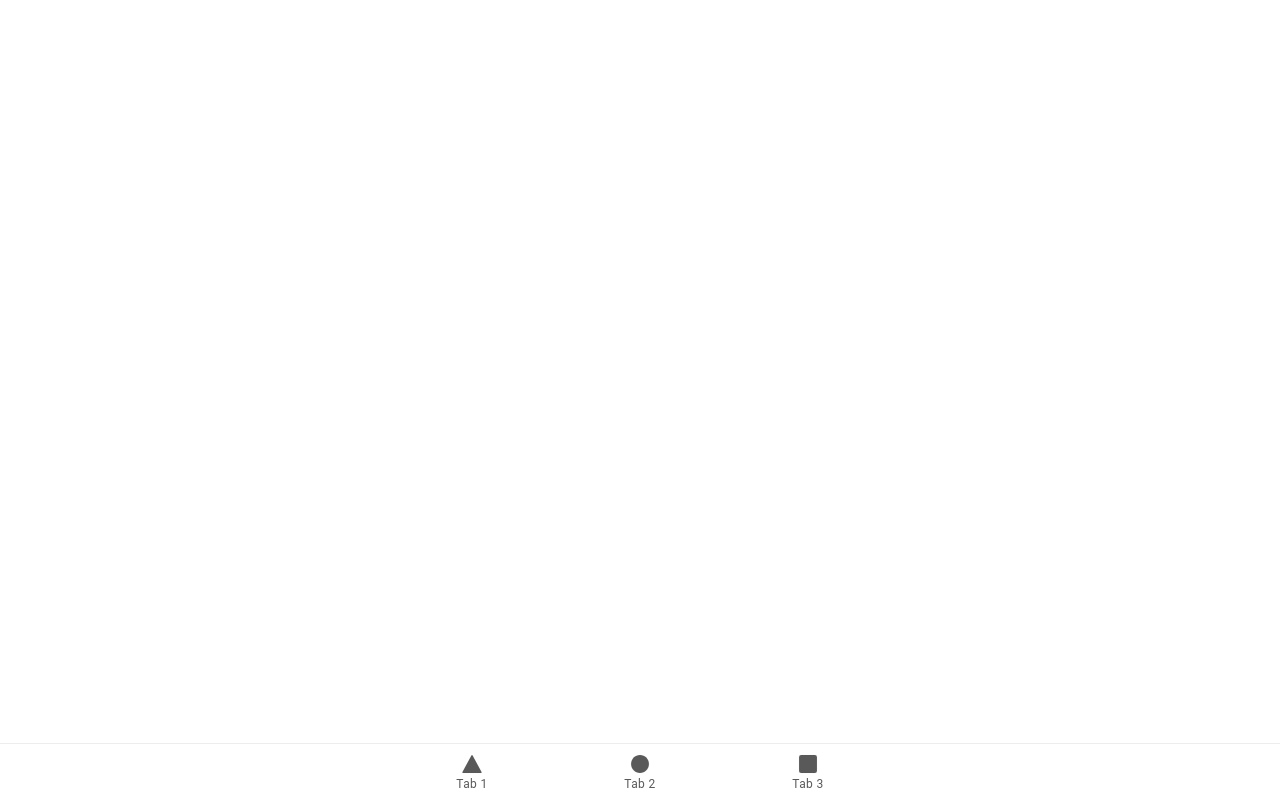
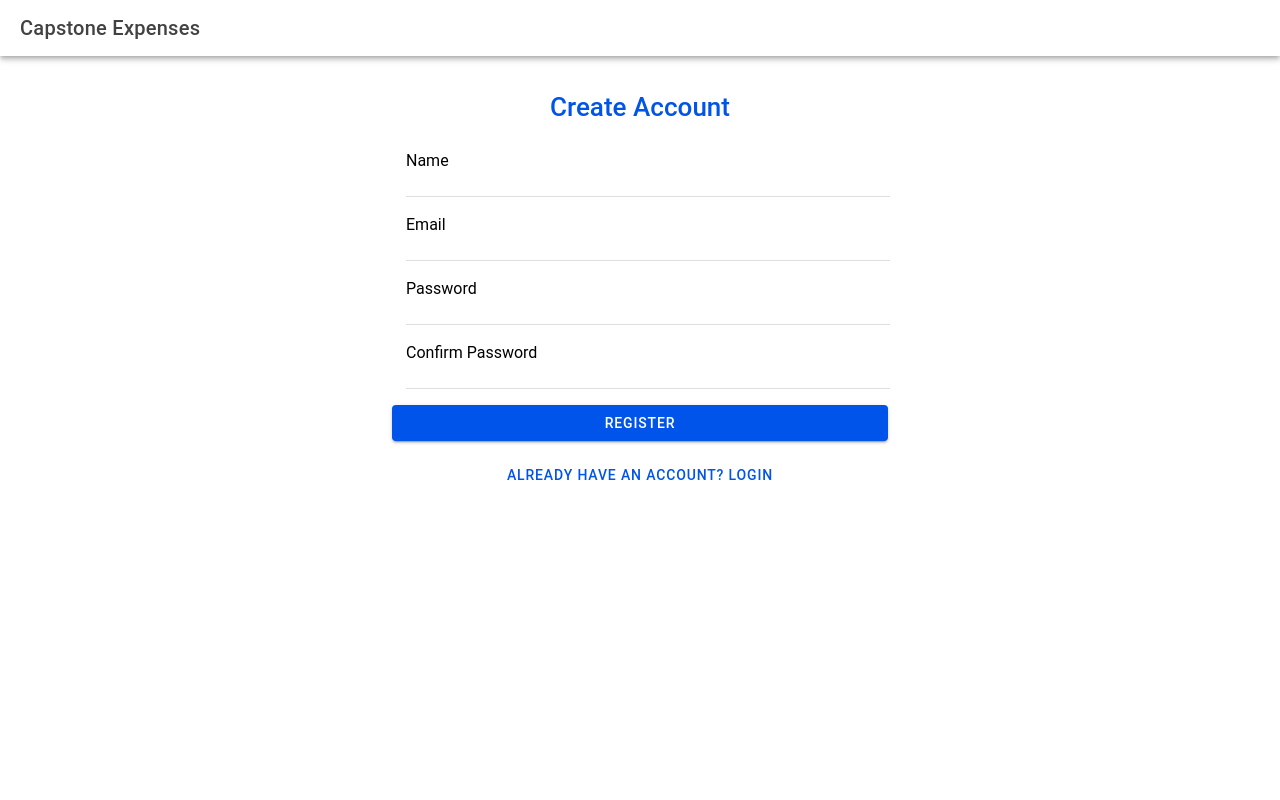
Before and after one commit to JustJhong609/capsexpense, a React (Vite) app: page /register in a window 1280 px wide. Built offline with nearby package versions, Linux system fonts and the light colour scheme.

Commit message:
Added Login Register Feature

```diff
--- a/src/App.tsx
+++ b/src/App.tsx
@@ -1,19 +1,9 @@
+import { IonApp, IonRouterOutlet, setupIonicReact } from '@ionic/react';
+import { IonReactRouter } from '@ionic/react-router';
 import { Redirect, Route } from 'react-router-dom';
-import {
-  IonApp,
-  IonIcon,
-  IonLabel,
-  IonRouterOutlet,
-  IonTabBar,
-  IonTabButton,
-  IonTabs,
-  setupIonicReact
-} from '@ionic/react';
-import { IonReactRouter } from '@ionic/react-router';
-import { ellipse, square, triangle } from 'ionicons/icons';
-import Tab1 from './pages/Tab1';
-import Tab2 from './pages/Tab2';
-import Tab3 from './pages/Tab3';
+import Login from './pages/Login';
+import Register from './pages/Register';
+import Home from './pages/Home';
 
 /* Core CSS required for Ionic components to work properly */
 import '@ionic/react/css/core.css';
@@ -31,57 +21,30 @@ import '@ionic/react/css/text-transformation.css';
 import '@ionic/react/css/flex-utils.css';
 import '@ionic/react/css/display.css';
 
-/**
- * Ionic Dark Mode
- * -----------------------------------------------------
- * For more info, please see:
- * https://ionicframework.com/docs/theming/dark-mode
- */
-
-/* import '@ionic/react/css/palettes/dark.always.css'; */
-/* import '@ionic/react/css/palettes/dark.class.css'; */
-import '@ionic/react/css/palettes/dark.system.css';
-
 /* Theme variables */
 import './theme/variables.css';
 
 setupIonicReact();
 
-const App: React.FC = () => (
-  <IonApp>
-    <IonReactRouter>
-      <IonTabs>
+const App: React.FC = () => {
+  // For now, we'll just check if there's a token in localStorage
+  // In a real app, you'd have proper authentication state management
+  const isAuthenticated = localStorage.getItem('authToken');
+
+  return (
+    <IonApp>
+      <IonReactRouter>
         <IonRouterOutlet>
-          <Route exact path="/tab1">
-            <Tab1 />
-          </Route>
-          <Route exact path="/tab2">
-            <Tab2 />
-          </Route>
-          <Route path="/tab3">
-            <Tab3 />
-          </Route>
+          <Route exact path="/login" component={Login} />
+          <Route exact path="/register" component={Register} />
+          <Route exact path="/home" component={Home} />
           <Route exact path="/">
-            <Redirect to="/tab1" />
+            <Redirect to={isAuthenticated ? "/home" : "/login"} />
           </Route>
         </IonRouterOutlet>
-        <IonTabBar slot="bottom">
-          <IonTabButton tab="tab1" href="/tab1">
-            <IonIcon aria-hidden="true" icon={triangle} />
-            <IonLabel>Tab 1</IonLabel>
-          </IonTabButton>
-          <IonTabButton tab="tab2" href="/tab2">
-            <IonIcon aria-hidden="true" icon={ellipse} />
-            <IonLabel>Tab 2</IonLabel>
-          </IonTabButton>
-          <IonTabButton tab="tab3" href="/tab3">
-            <IonIcon aria-hidden="true" icon={square} />
-            <IonLabel>Tab 3</IonLabel>
-          </IonTabButton>
-        </IonTabBar>
-      </IonTabs>
-    </IonReactRouter>
-  </IonApp>
-);
+      </IonReactRouter>
+    </IonApp>
+  );
+};
 
 export default App;
--- /dev/null
+++ b/src/pages/Home.tsx
@@ -0,0 +1,30 @@
+import { IonContent, IonPage, IonHeader, IonToolbar, IonTitle, IonButton } from '@ionic/react';
+import { useHistory } from 'react-router-dom';
+
+const Home: React.FC = () => {
+  const history = useHistory();
+
+  const handleLogout = () => {
+    // Add your logout logic here
+    history.push('/login');
+  };
+
+  return (
+    <IonPage>
+      <IonHeader>
+        <IonToolbar>
+          <IonTitle>Capstone Expenses</IonTitle>
+        </IonToolbar>
+      </IonHeader>
+      <IonContent className="ion-padding">
+        <h1>Welcome to Capstone Expenses</h1>
+        <p>This is your expense tracking application.</p>
+        <IonButton expand="block" onClick={handleLogout}>
+          Logout
+        </IonButton>
+      </IonContent>
+    </IonPage>
+  );
+};
+
+export default Home;
--- /dev/null
+++ b/src/pages/Login.tsx
@@ -0,0 +1,56 @@
+import { IonContent, IonPage, IonHeader, IonToolbar, IonTitle, IonButtons, IonButton, IonItem, IonLabel, IonInput, IonText } from '@ionic/react';
+import { useHistory } from 'react-router-dom';
+
+const Login: React.FC = () => {
+  const history = useHistory();
+
+  const handleLogin = (e: React.FormEvent) => {
+    e.preventDefault();
+    // Add your authentication logic here
+    history.push('/home');
+  };
+
+  return (
+    <IonPage>
+      <IonHeader>
+        <IonToolbar>
+          <IonTitle>Capstone Expenses</IonTitle>
+        </IonToolbar>
+      </IonHeader>
+      <IonContent className="ion-padding">
+        <div style={{ maxWidth: '500px', margin: '0 auto' }}>
+          <IonText color="primary">
+            <h1 className="ion-text-center">Welcome Back</h1>
+          </IonText>
+
+          <form onSubmit={handleLogin}>
+            <IonItem>
+              <IonLabel position="floating">Email</IonLabel>
+              <IonInput type="email" required />
+            </IonItem>
+
+            <IonItem>
+              <IonLabel position="floating">Password</IonLabel>
+              <IonInput type="password" required />
+            </IonItem>
+
+            <IonButton expand="block" type="submit" className="ion-margin-top">
+              Login
+            </IonButton>
+          </form>
+
+          <IonButton
+            expand="block"
+            fill="clear"
+            onClick={() => history.push('/register')}
+            className="ion-margin-top"
+          >
+            Don't have an account? Register
+          </IonButton>
+        </div>
+      </IonContent>
+    </IonPage>
+  );
+};
+
+export default Login;
--- /dev/null
+++ b/src/pages/Register.tsx
@@ -0,0 +1,66 @@
+import { IonContent, IonPage, IonHeader, IonToolbar, IonTitle, IonButtons, IonButton, IonItem, IonLabel, IonInput, IonText } from '@ionic/react';
+import { useHistory } from 'react-router-dom';
+
+const Register: React.FC = () => {
+  const history = useHistory();
+
+  const handleRegister = (e: React.FormEvent) => {
+    e.preventDefault();
+    // Add your registration logic here
+    history.push('/home');
+  };
+
+  return (
+    <IonPage>
+      <IonHeader>
+        <IonToolbar>
+          <IonTitle>Capstone Expenses</IonTitle>
+        </IonToolbar>
+      </IonHeader>
+      <IonContent className="ion-padding">
+        <div style={{ maxWidth: '500px', margin: '0 auto' }}>
+          <IonText color="primary">
+            <h1 className="ion-text-center">Create Account</h1>
+          </IonText>
+
+          <form onSubmit={handleRegister}>
+            <IonItem>
+              <IonLabel position="floating">Name</IonLabel>
+              <IonInput type="text" required />
+            </IonItem>
+
+            <IonItem>
+              <IonLabel position="floating">Email</IonLabel>
+              <IonInput type="email" required />
+            </IonItem>
+
+            <IonItem>
+              <IonLabel position="floating">Password</IonLabel>
+              <IonInput type="password" required />
+            </IonItem>
+
+            <IonItem>
+              <IonLabel position="floating">Confirm Password</IonLabel>
+              <IonInput type="password" required />
+            </IonItem>
+
+            <IonButton expand="block" type="submit" className="ion-margin-top">
+              Register
+            </IonButton>
+          </form>
+
+          <IonButton
+            expand="block"
+            fill="clear"
+            onClick={() => history.push('/login')}
+            className="ion-margin-top"
+          >
+            Already have an account? Login
+          </IonButton>
+        </div>
+      </IonContent>
+    </IonPage>
+  );
+};
+
+export default Register;
```
Also changed, not shown: 1 other file (tests, documents, lock files or other folders).
